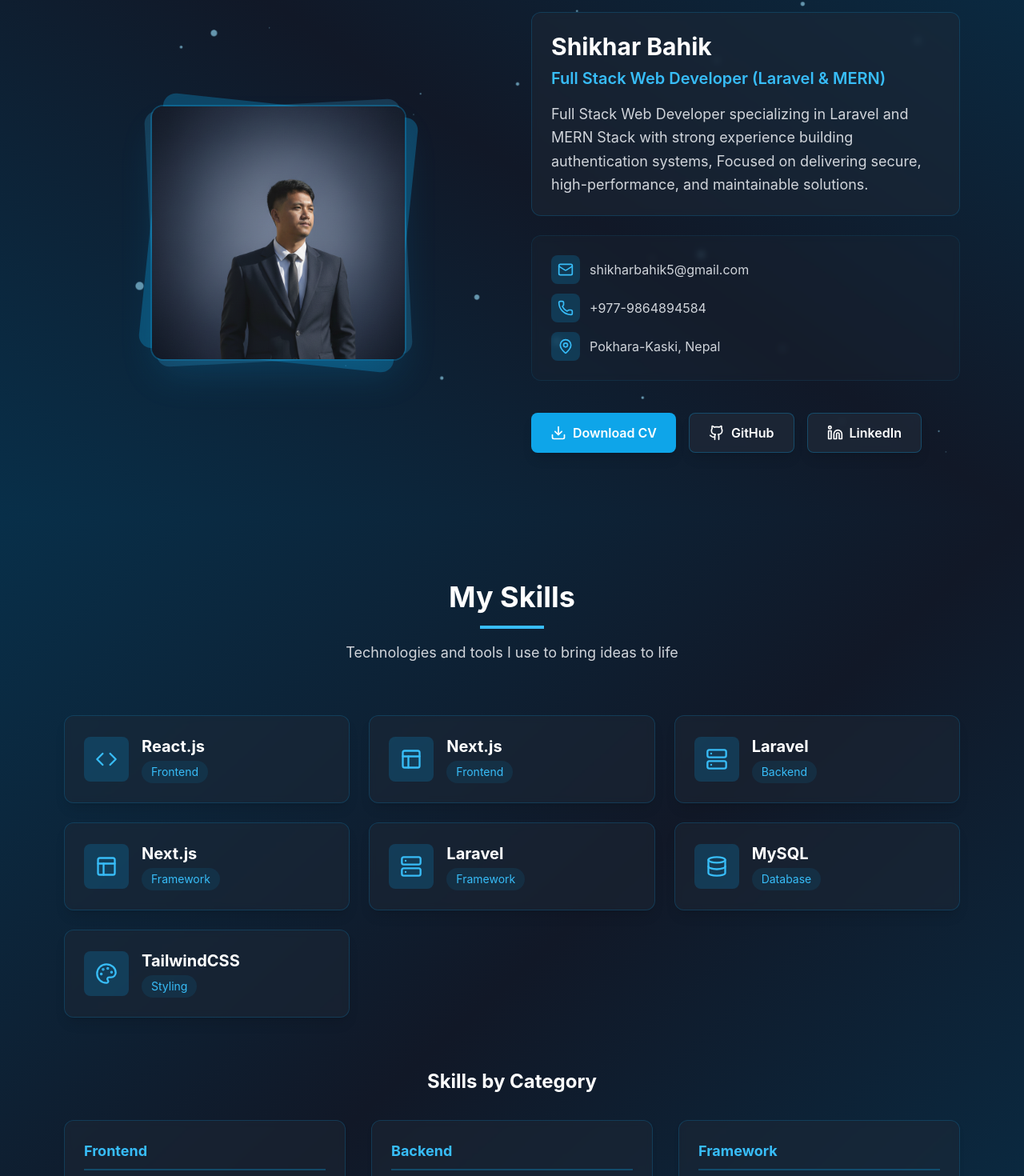
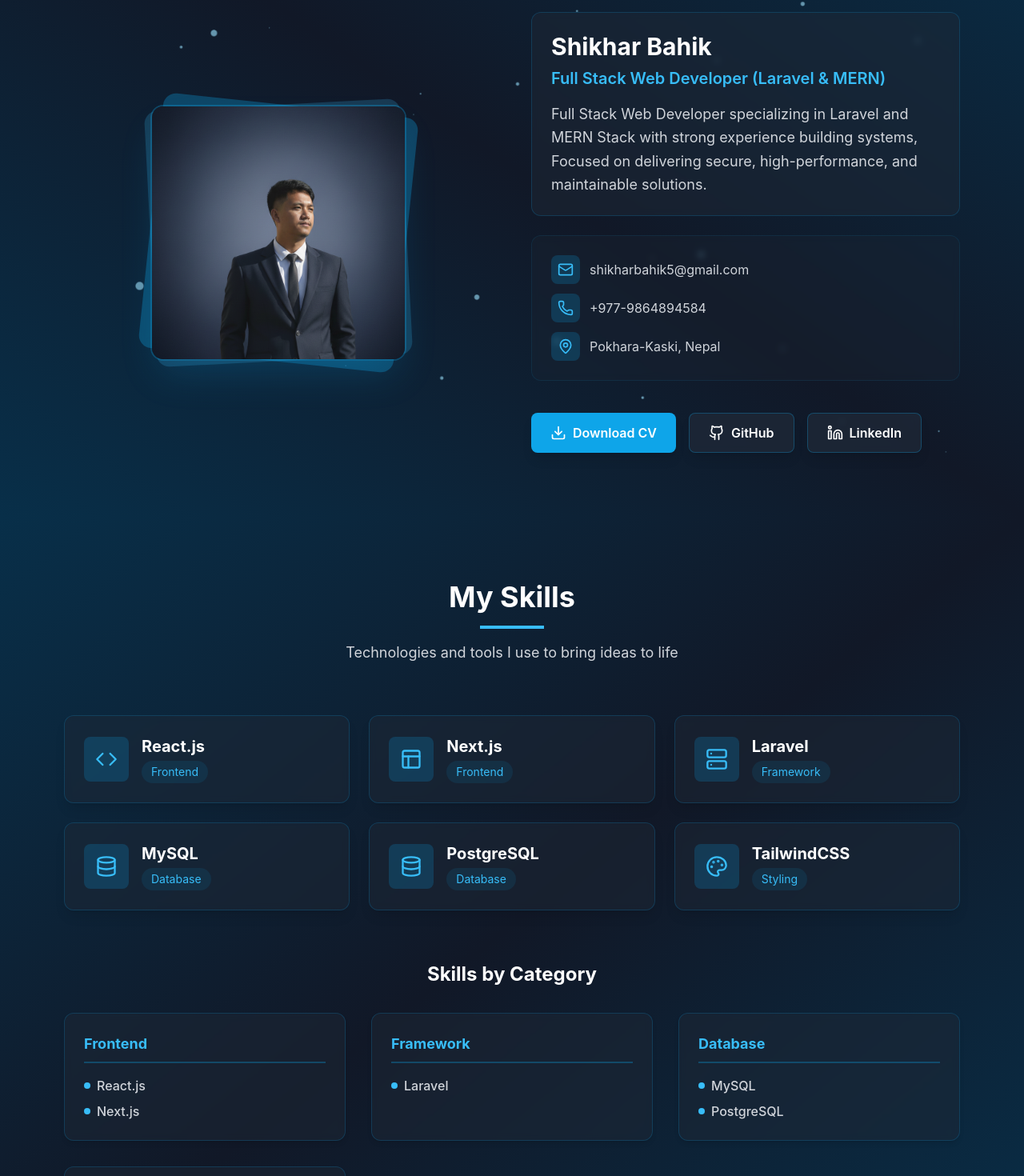
Before and after one commit to shikharbahikmagar/new_portfolio, a React (Vite) app: page / in a window 1280 px wide. Shown: the part 477-1947 px from the top of the page at 80% size. Built offline with nearby package versions, Linux system fonts and the light colour scheme.

Commit message:
updated skills, about, project

```diff
--- a/src/components/About.jsx
+++ b/src/components/About.jsx
@@ -18,7 +18,7 @@ const AboutMe = () => {
       linkedin: "https://linkedin.com/in/shikhar-bahik",
     },
     about:
-      "Full Stack Web Developer specializing in Laravel and MERN Stack with strong experience building authentication systems, Focused on delivering secure, high-performance, and maintainable solutions."
+      "Full Stack Web Developer specializing in Laravel and MERN Stack with strong experience building systems, Focused on delivering secure, high-performance, and maintainable solutions."
   };
 
   return (
--- a/src/components/Project.jsx
+++ b/src/components/Project.jsx
@@ -6,8 +6,6 @@ const Project = () => {
 
   const tabs = [
     { id: 'all', label: 'All' },
-    { id: 'nepal', label: '🇳🇵 Nepal' },
-    { id: 'malaysia', label: '🇲🇾 Malaysia' }
   ];
 
   const projects = [
@@ -20,16 +18,6 @@ const Project = () => {
       contribution: "Full Stack",
       country: "Nepal",
       image: "https://images.unsplash.com/photo-1560518883-ce09059eeffa?w=800&q=80"
-    },
-    {
-      title: "GS Sparkle Cleaning Services",
-      description: "Corporate website for a cleaning-service company — offering home and office cleaning, deep-cleaning, and commercial cleaning packages; booking and payments integrated.",
-      tags: ["Corporate", "Service Website", "Booking System"],
-      link: "https://gssparkle.com/",
-      company: "Websoft Technology",
-      contribution: "Full Stack",
-      country: "Malaysia",
-      image: "https://gssparkle.com/storage/images/hero/1740641690.jpg"
     },
     {
       title: "Miracle Institute",
--- a/src/components/Skill.jsx
+++ b/src/components/Skill.jsx
@@ -4,10 +4,9 @@ const Skills = () => {
   const skills = [
     { name: "React.js", category: "Frontend", icon: "Code" },
     { name: "Next.js", category: "Frontend", icon: "Layout" },
-    { name: "Laravel", category: "Backend", icon: "Server" },
-    { name: "Next.js", category: "Framework", icon: "Layout" },
     { name: "Laravel", category: "Framework", icon: "Server" },
     { name: "MySQL", category: "Database", icon: "Database" },
+    { name: "PostgreSQL", category: "Database", icon: "Database" },
     { name: "TailwindCSS", category: "Styling", icon: "Palette" },
   ];
 
```
